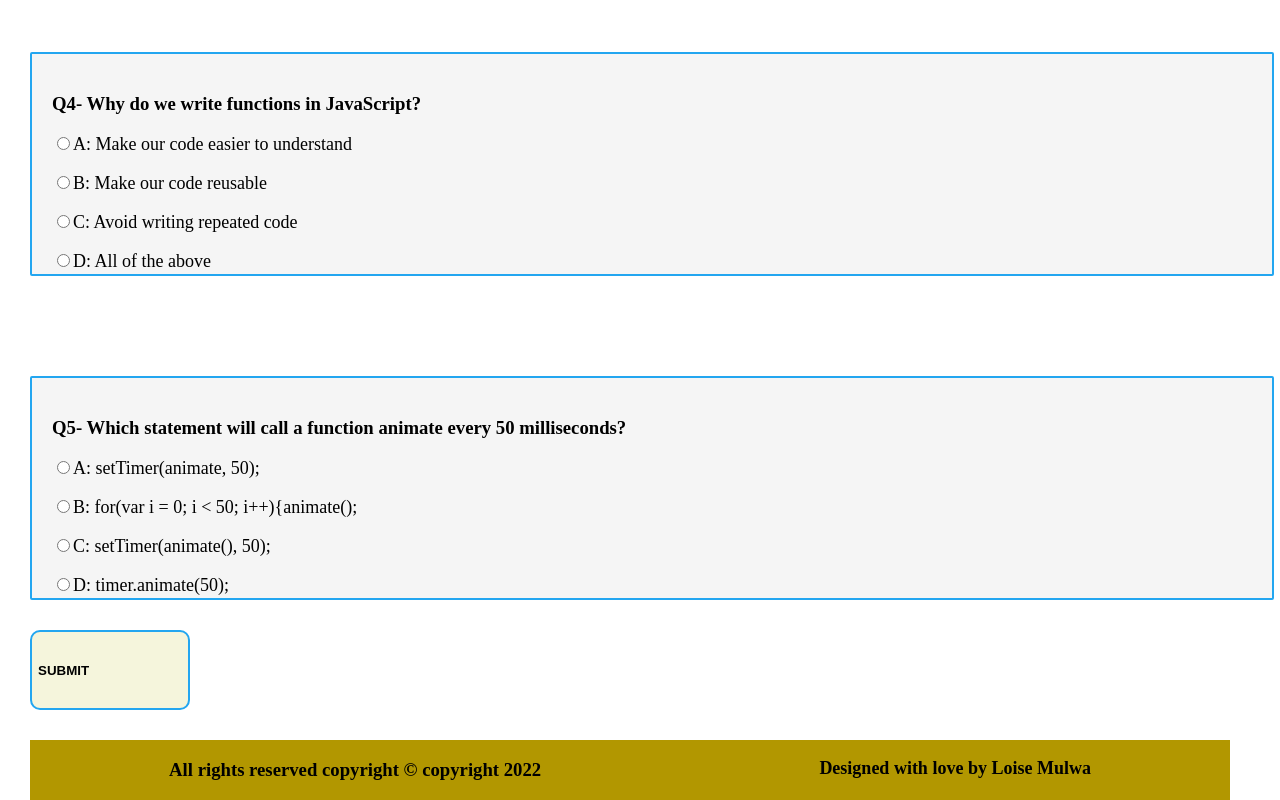
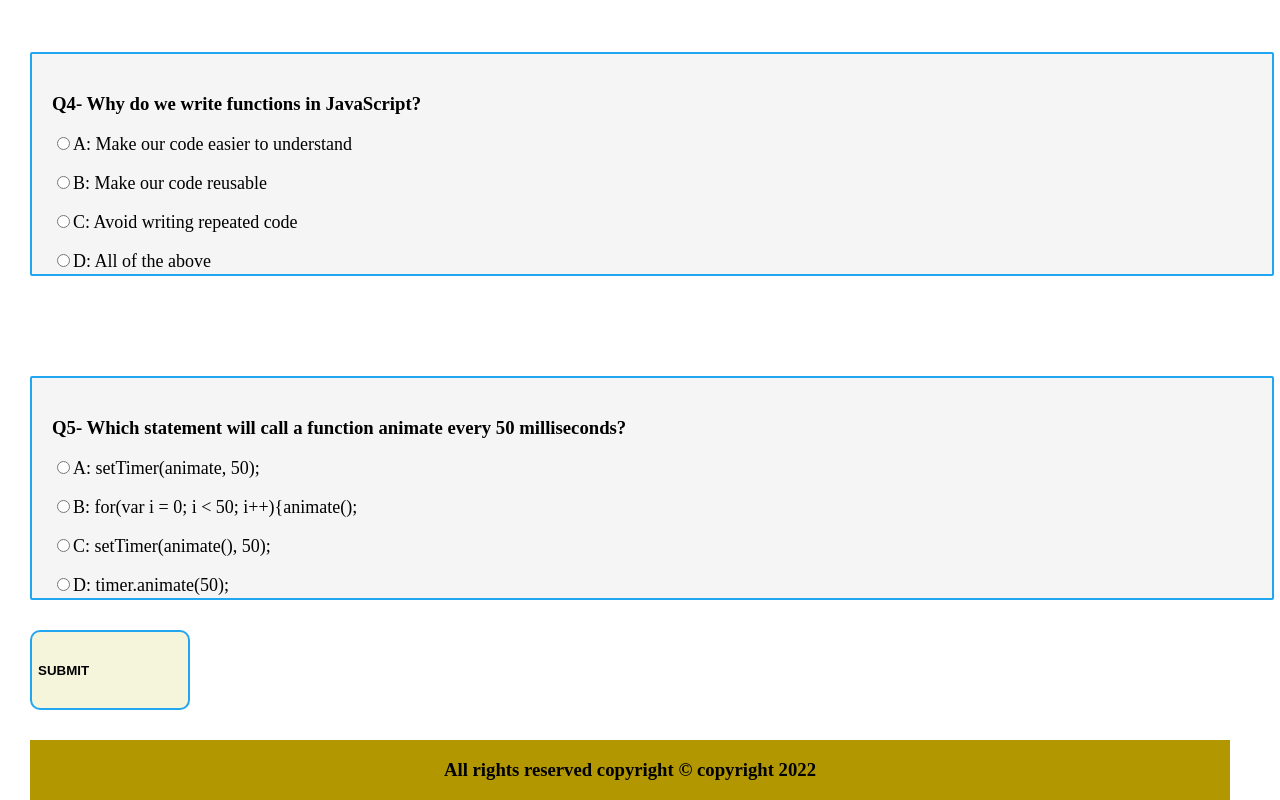
Before and after one commit to LoiseMulwa/js-quizes, a plain HTML site: page index.html in a window 1280 px wide. Shown: the part 1413-2213 px from the top of the page. Drawn offline with Linux system fonts and the light colour scheme.

Commit message:
feat: Removed the design paragraph

```diff
--- a/index.html
+++ b/index.html
@@ -110,7 +110,7 @@
 
         <footer class="foot">
             <h3>All rights reserved copyright &copy copyright 2022</h3>
-            <p>Designed with love by Loise Mulwa</p>
+
         </footer>
 
     </div>
```
